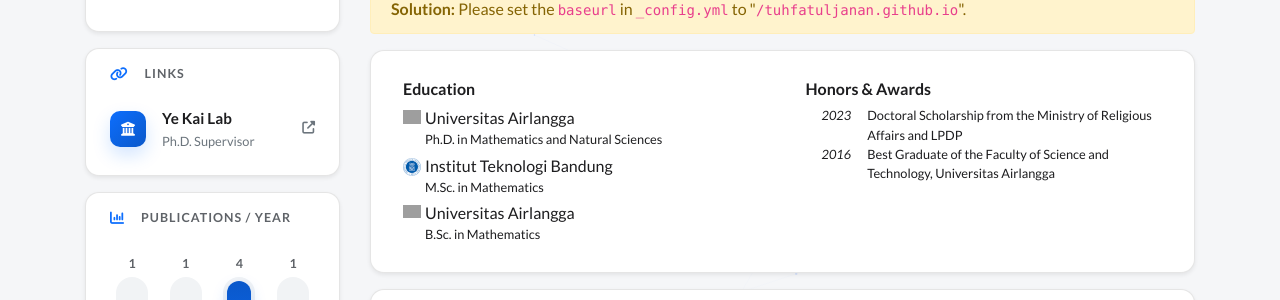
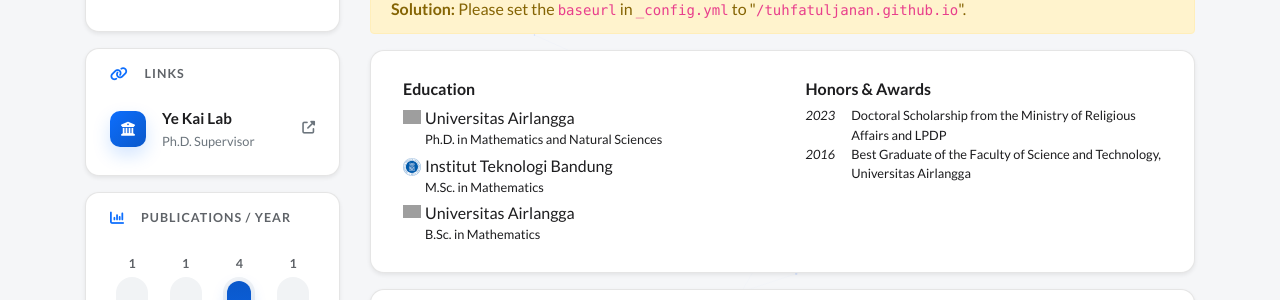
Before and after one commit to tuhfatuljanan/tuhfatuljanan.github.io, a Jekyll site: the page built from index.html, in a window 1280 px wide. Shown: the part 454-754 px from the top of the page. Built offline with Jekyll 4.4.1, drawn with Linux system fonts in a browser that asks for light colours; nearby versions of some CDN libraries; comment, search, counter and statistics services are not loaded; a style sheet for code colours, icons or effects is not loaded; grey boxes are pictures that could not be loaded.

Commit message:
Update experience_card.html

```diff
--- a/_includes/widgets/experience_card.html
+++ b/_includes/widgets/experience_card.html
@@ -53,7 +53,7 @@
                     <div class="col-lg-6">
                         <div class="mx-2 my-1">
                             <h6>Honors & Awards</h6>
-                            <ul class="list-unstyled small pl-3 mb-1">
+                            <ul class="list-unstyled small pl-0 mb-1">
                                 {% for item in site.data.profile.awards %}
                                 <li>
                                     <div class="d-flex">
```
